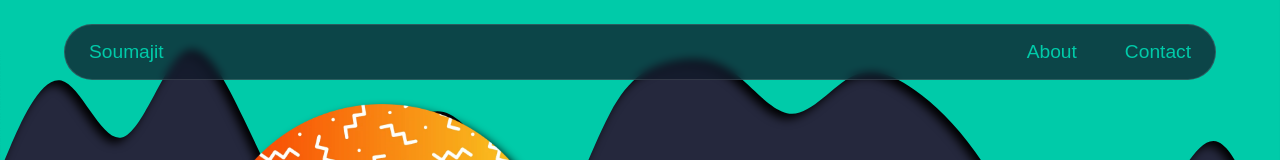
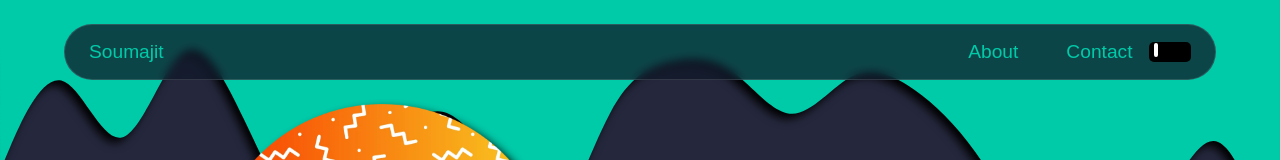
Before and after one commit to Soumajit-Roy/Portfolio, a React (Vite) app: page / in a window 1280 px wide. Shown: the top 160 px of the page. Built offline with nearby package versions, Linux system fonts and the light colour scheme; a web font is replaced by a local one.

Commit message:
Dark, light theme added with switch

```diff
--- a/src/App.css
+++ b/src/App.css
@@ -35,7 +35,7 @@ html{
     width: 300px;
     height: 1px;
     margin-left: 20px;
-    background-color: #fbfbfb;
+    background-color: var(--clr-nav-link-hvr);
   }
 
 
@@ -48,9 +48,9 @@ html{
     font-weight: 900; /* Ensure the icon is rendered in solid style */
     content: "\f103  \f103  \f103  \f103"; /* Unicode for the fa-angles-down icon */
     width: auto;
-    top: 5px;
+    top: 8px;
     background-color: transparent;
-    color: yellow;
+    color: var(--clr-head-emoji);
   }
  }
 
--- a/src/Components/AboutMe/about.css
+++ b/src/Components/AboutMe/about.css
@@ -45,7 +45,7 @@
     }
 }
 .p1 {
-    color: white;
+    color: var(--clr-grey);
     font-size: 2rem;
     font-kerning: none;
     grid-column: span 3 / span 3;
@@ -85,7 +85,7 @@
 }
 
 .sub-head{
-    color: white;
+    color: var(--clr-sub-head);
     padding: 10px 0px;
 }
 
--- a/src/Components/Contact/contact.css
+++ b/src/Components/Contact/contact.css
@@ -26,9 +26,9 @@
   padding: 15px 20px 10px;
 
   border-radius: 15px;
-background: linear-gradient(145deg, #212437, #282b41);
-box-shadow:  10px 10px 20px #1f2234,
-             -10px -10px 20px #2b2e46;
+  background: linear-gradient(145deg, var(--clr-ctc-style-a), var(--clr-ctc-style-b));
+  box-shadow:  10px 10px 20px var(--clr-ctc-style-c),
+             -10px -10px 20px var(--clr-ctc-style-d);
 }
 
 .social-icons li {
--- a/src/Components/Hero/hero.css
+++ b/src/Components/Hero/hero.css
@@ -28,7 +28,7 @@
 }
 
 .hero-text > h1 {
-    color: white;
+    color: var(--clr-nav-link-hvr);
 }
 
 .hero-text > h3 {
--- a/src/Components/Navbar/navbar.css
+++ b/src/Components/Navbar/navbar.css
@@ -26,23 +26,23 @@
   box-sizing: border-box;
   backdrop-filter: blur(4px) ;
   -webkit-backdrop-filter: blur(4px);
-  background-color: rgba(17, 25, 40, 0.75);
+  background-color: var(--clr-nav);
   border-radius: 8rem;
-  border: 1px solid rgba(255, 255, 255, 0.125);
+  border: 1px solid var(--clr-nav-b);
 
 }
 .links > a {
   margin-left: 2rem;
   text-decoration: none;
-  color:#00cba9;
+  color: var(--clr-nav-link);
 }
 
 .name{
-  color: #00cba9;
+  color:  var(--clr-nav-link);
 }
 
 .links > a:hover{
-  color: white;
+  color: var(--clr-nav-link-hvr);
 }
 /* Nav.css */
 
@@ -56,6 +56,7 @@
   .links {
     display: flex;
     gap: 1rem;
+    align-items: center;
   }
 
   .hamburger {
@@ -71,7 +72,7 @@
   .bar1, .bar2, .bar3 {
     width: 100%;
     height: 4px;
-    background-color: #00cba9;
+    background-color: var(--clr-nav-link);
     border-radius: 5px;
     transition: all 0.3s ease-in-out;
   }
@@ -95,8 +96,8 @@
       display: none; /* Hide the links by default on small screens */
       flex-direction: column;
       gap: 0.5rem;
-      background-color:rgba(17, 25, 40, 0.75);; /* Optional: Background color for the dropdown */
-      border: 1px solid rgba(255, 255, 255, 0.125);
+      background-color: var(--clr-nav); /* Optional: Background color for the dropdown */
+      border: 1px solid var(--clr-nav-b);
       backdrop-filter: blur(4px) ;
       -webkit-backdrop-filter: blur(4px);
       position: absolute;
@@ -155,3 +156,54 @@
     }
   }
   }
+
+  /* From Uiverse.io by Praashoo7 */
+/* The switch - the box around the slider */
+.switch {
+  font-size: 17px;
+  position: relative;
+  display: inline-block;
+  width: 2.5em;
+  /* height: 2em; */
+}
+
+/* Hide default HTML checkbox */
+.switch input {
+  opacity: 0;
+  width: 0;
+  height: 0;
+}
+
+/* The slider */
+.slider {
+  position: absolute;
+  cursor: pointer;
+  top: 0;
+  left: 0;
+  right: 0;
+  bottom: 0;
+  background-color: #000000;
+  transition: .4s;
+  border-radius: 5px;
+}
+
+.slider:before {
+  position: absolute;
+  content: "";
+  height: 0.8em;
+  width: 0.25em;
+  border-radius: 2px;
+  left: 0.3em;
+  bottom: 0.3em;
+  background-color: white;
+  transition: .4s;
+}
+
+input:checked + .slider {
+  background-color: #F4B71C;
+}
+
+input:checked + .slider:before {
+  transform: translateX(1.8em) rotate(360deg);
+  background-color: rgb(0, 0, 0);
+}
--- a/src/Components/Navbar/navbar.jsx
+++ b/src/Components/Navbar/navbar.jsx
@@ -1,12 +1,35 @@
 import React from "react";
 import "./navbar.css";
-import { useState } from "react";
+import { useState, useEffect } from "react";
 
 export default function Navbar() {
   const [isMenuOpen, setIsMenuOpen] = useState(false);
 
   const toggleMenu = () => {
     setIsMenuOpen(!isMenuOpen);
+  };
+
+  const [isLightTheme, setIsLightTheme] = useState(false);
+
+  useEffect(() => {
+    const savedTheme = localStorage.getItem('theme');
+    if (savedTheme === 'light') {
+      setIsLightTheme(true);
+      document.body.classList.add('light-theme');
+    }
+  }, []);
+
+  const toggleTheme = () => {
+    if (isLightTheme) {
+      // Switch to dark theme
+      document.body.classList.remove('light-theme');
+      localStorage.setItem('theme', 'dark');
+    } else {
+      // Switch to light theme
+      document.body.classList.add('light-theme');
+      localStorage.setItem('theme', 'light');
+    }
+    setIsLightTheme(!isLightTheme);
   };
 
   return (
@@ -33,10 +56,23 @@ export default function Navbar() {
             <div className="bar2"></div>
             <div className="bar3"></div>
           </div>
-          <div className={`links ${isMenuOpen ? "active scale-in-ver-top" : ""}`}>
+          <div
+            className={`links ${isMenuOpen ? "active scale-in-ver-top" : ""}`}
+          >
             <a href="#abt-tag">About</a>
             <a href="#ctc-tag">Contact</a>
+
+            <label class="switch">
+            <input type="checkbox"
+                  checked={isLightTheme}
+                  onChange={toggleTheme}/>
+            <span class="slider"></span>
+          </label>
+
           </div>
+
+
+
         </div>
       </div>
     </>
--- a/src/index.css
+++ b/src/index.css
@@ -4,15 +4,43 @@
     --clr-fg : #181866;
     --clr-highlight : #00FFFF;
     --clr-grey : #96abc6;
+
+    --clr-nav : rgba(17, 25, 40, 0.75);
+    --clr-nav-b : rgba(255, 255, 255, 0.125);
+    --clr-nav-link : #00cba9;
+    --clr-nav-link-hvr : #ffffff;
+
+    --clr-sub-head : #ffffff;
+
+    --clr-ctc-style-a : #212437;
+    --clr-ctc-style-b : #282b41;
+    --clr-ctc-style-c : #1f2234;
+    --clr-ctc-style-d : #2b2e46;
+
+    --clr-head-emoji : #ffff00;
 }
 
 html{
     cursor: url("https://img.icons8.com/?size=40&id=43151&format=png&color=000000"), auto
 }
 
-.light-mode{
-    --clr-bg : #F5F7FA;
+.light-theme{
+    --clr-bg : #e6f0ff;
     --clr-fg : #2ECC71;
     --clr-highlight : #7639bb;
     --clr-grey : #333333;
+
+    --clr-nav : rgba(255, 255, 255, 0.75);
+    --clr-nav-b : rgba(209, 213, 219, 0.3);
+    --clr-nav-link : #000000;
+    --clr-nav-link-hvr : #7639bb;
+
+    --clr-sub-head : #333333;
+
+    --clr-ctc-style-a : #cfd8e6;
+    --clr-ctc-style-b : #f6ffff;
+    --clr-ctc-style-c : #c4ccd9;
+    --clr-ctc-style-d : #ffffff;
+
+    --clr-head-emoji : #333333;
 }
```
Also changed, not shown: 1 other file (tests, documents, lock files or other folders).
